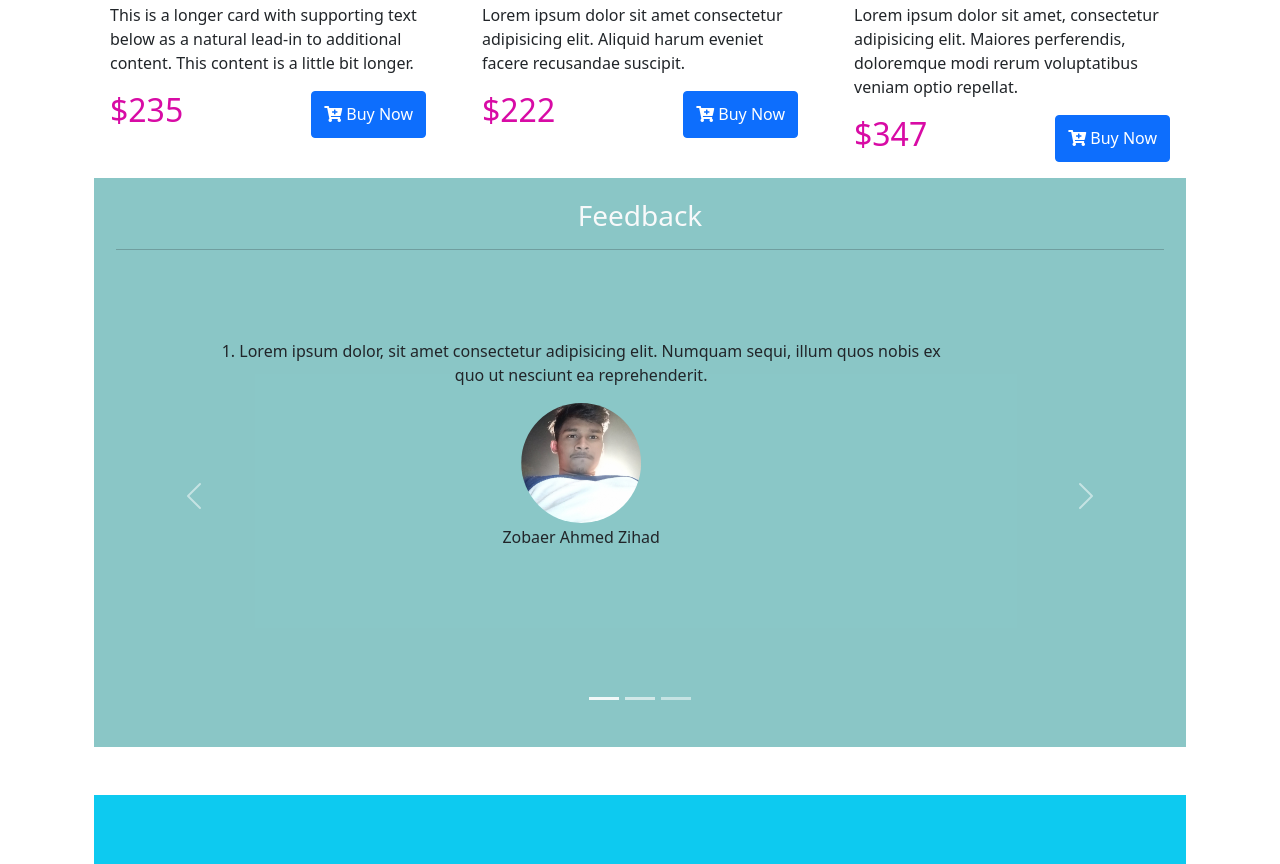
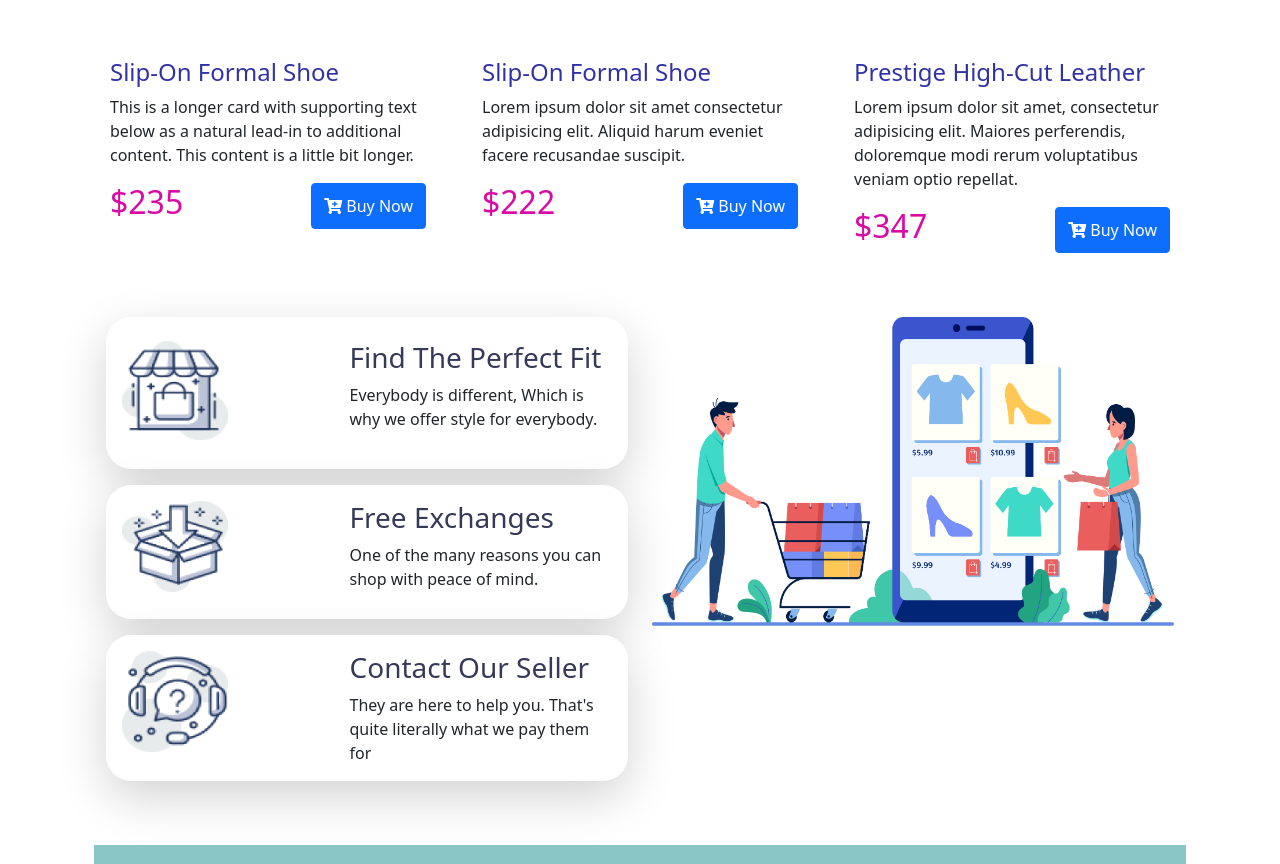
Before and after one commit to zobaerahmedzihad/zobaer-ahmed-zihad, a plain HTML site: page index.html in a window 1280 px wide. Shown: the part 1913-2777 px from the top of the page. Drawn offline with Linux system fonts and the light colour scheme.

Commit message:
complete codding

```diff
--- a/css/style.css
+++ b/css/style.css
@@ -51,4 +51,14 @@
 }
 /* Feedback section End here */
 
-/*  section End here */
+
+.control{
+    border-radius: 25px;
+    }
+
+    .icon-control{
+    margin: 4%;
+    padding: 4%;
+    height: 80%;
+    width: 60%;
+    }
--- a/index.html
+++ b/index.html
@@ -21,7 +21,7 @@
 
     <nav class="navbar navbar-expand-lg navbar-light bg-light">
         <div class="container-fluid">
-          <img src="zihad's-logo.png" alt="logo" style="height: 68px;">
+          <img src="zihad's-logo.png" alt="logo" style="height: 70px;">
           <button class="navbar-toggler" type="button" data-bs-toggle="collapse" data-bs-target="#navbarNavAltMarkup" aria-controls="navbarNavAltMarkup" aria-expanded="false" aria-label="Toggle navigation">
             <span class="navbar-toggler-icon"></span>
           </button>
@@ -31,8 +31,8 @@
 
                 <button class="btn btn-outline-success me-2" type="button">Home</button>
                 <button class="btn btn-sm btn-outline-secondary" type="button">Producd</button>
-                <button class="btn btn-outline-success me-2" type="button">About us</button>
-                <button class="btn btn-sm btn-outline-secondary" type="button">Contact us</button>
+                <button class="btn btn-outline-info me-2" type="button">About us</button>
+                <button class="btn btn-sm btn-outline-danger" type="button">Contact us</button>
 
 
 
@@ -43,12 +43,12 @@
 
 </header>
 
-<p>kaj hoy kina</p>
-<h2> trying</h2>
+
+
 <!-- nav start here -->
 
 <!-- Nike react section start here  -->
-<section class="container">
+<section class=" container mt-5">
 
   <div class="row p-5 d-flex align-items-center image-bg-color">
     <div class="col-md-6">
@@ -76,7 +76,7 @@
 <section class="container mt-5">
 <h1 class="card-heading"> CASUAL SHOES</h1>
 
-  <section class="row row-cols-1 row-cols-md-3 g-4">
+  <section class="row row-cols-1 row-cols-md-3 mt-5 g-4">
     <div class="col">
       <div class="casual-shoes card h-100">
         <img src="shoes/photos/casual-shoes-1.png" class="bg-image card-img-top" alt="shoes" ">
@@ -135,7 +135,7 @@
 <section class="container mt-5">
   <h1 class="card-heading">FORMAL SHOES</h1>
 
-    <section class="row row-cols-1 row-cols-md-3 g-4">
+    <section class="row row-cols-1 row-cols-md-3 mt-5 g-4">
       <div class="col">
         <div class="casual-shoes card h-100">
           <img src="shoes/photos/formal-shoes-1.png" class=" card-img-top" alt="shoes" ">
@@ -192,6 +192,57 @@
 <!-- Formal shoes section end here. -->
 
 <!-- last part start here  -->
+<section class="container mt-5">
+  <div class="row">
+    <div class="col-md-6">
+      <div class="card mb-3 border-0 shadow-lg control" style="max-width: 540px;">
+        <div class="row mt-2">
+          <div class="col-md-5">
+            <img class="icon-control" src="shoes/logo/image 12.png" alt="image">
+          </div>
+          <div class="col-md-7">
+            <div class="card-body">
+              <h3 class="card-title"><span style="color:#363958">Find The Perfect Fit</span></h3>
+              <p class="card-text">Everybody is different, Which is why we offer style for everybody.</p>
+            </div>
+          </div>
+        </div>
+      </div>
+      <div class="card mb-3 border-0 shadow-lg control" style="max-width: 540px;">
+        <div class="row">
+          <div class="col-md-5">
+            <img class="icon-control" src="shoes/logo/image 13.png" alt="image">
+          </div>
+          <div class="col-md-7">
+            <div class="card-body">
+              <h3 class="card-title"><span style="color:#363958">Free Exchanges</span></h3>
+              <p class="card-text">One of the many reasons you can shop with peace of mind.</p>
+            </div>
+          </div>
+        </div>
+      </div>
+      <div class="card mb-3 border-0 shadow-lg control" style="max-width: 540px;">
+        <div class="row">
+          <div class="col-md-5">
+            <img class="icon-control" src="shoes/logo/image 14.png" alt="...">
+          </div>
+          <div class="col-md-7">
+            <div class="card-body">
+              <h3 class="card-title"><span style="color:#363958">Contact Our Seller</span></h3>
+              <p class="card-text">They are here to help you. That's quite literally what we pay them for</p>
+            </div>
+          </div>
+        </div>
+      </div>
+    </div>
+    <div class="col-md-6">
+      <img class="img-fluid" src="shoes/logo/XMLID 1.png" alt="">
+    </div>
+  </div>
+</section>
+
+
+
 
 
 <!-- last part start here  -->
@@ -199,9 +250,9 @@
 
 
 
-                        <!-- feedback start here -->
+                        <!-- feedback section start here -->
 
-<section id="feedback">
+<section class="mt-5" id="feedback">
 <div class="section-title">
 <h3 class="text-center text-light">Feedback</h3>
 <hr class="hr-style">
@@ -257,7 +308,7 @@
 </div>
 </section>
 
-                                    <!-- feedback end here -->
+                                    <!-- feedback section end here -->
 
   <!-- Start Get updates on sales, specials and more -->
 
```
Also changed, not shown: 1 other file.
